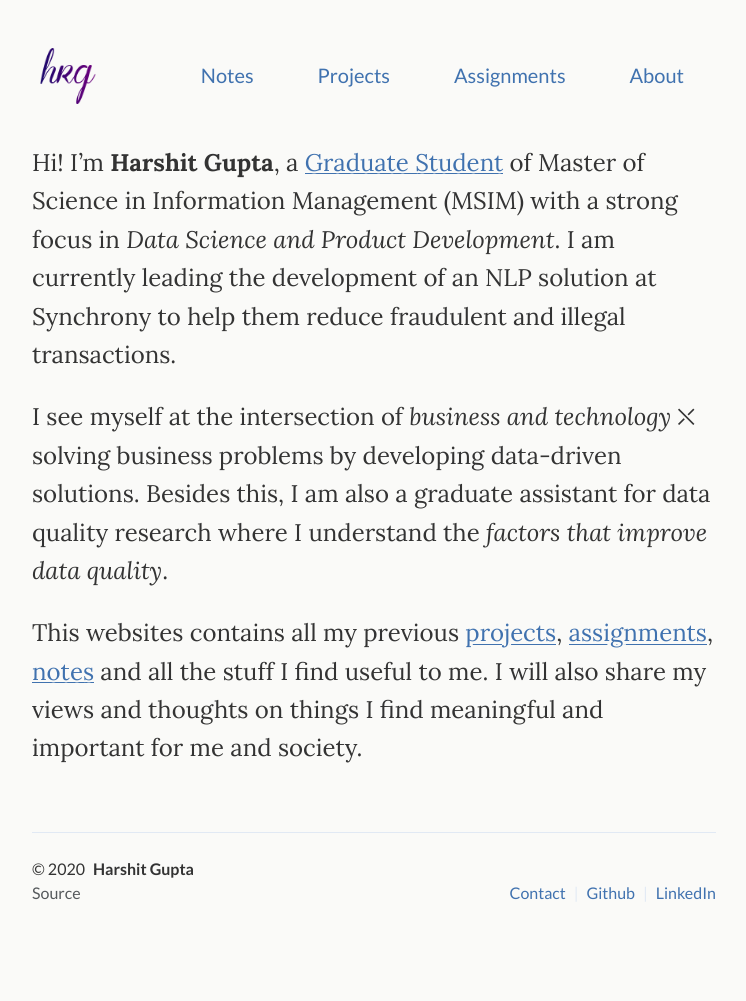
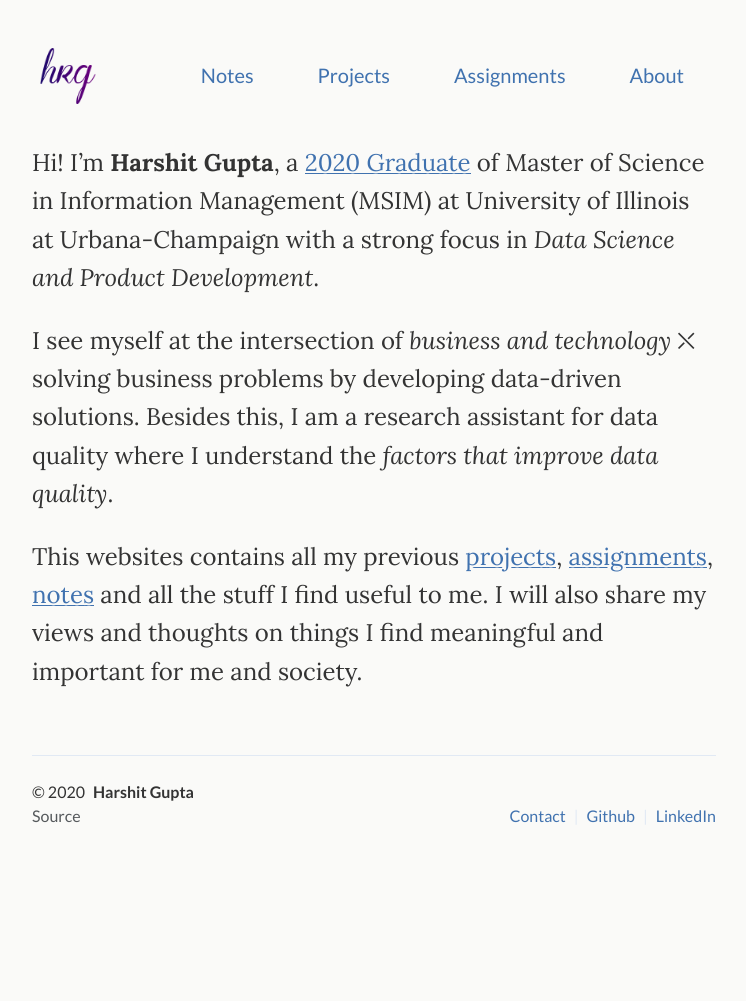
Before and after one commit to hrgupta/hrgupta.github.io, a Jekyll site: the page built from index.md, in a window 1280 px wide. Shown: the whole page, without its empty margins (266-1012 px from the left). Built offline with Jekyll 4.4.1, drawn with Linux system fonts in a browser that asks for light colours; after the commit the page ends 924 px from its top, so only the background shows below that.

Commit message:
update bio

```diff
--- a/index.md
+++ b/index.md
@@ -4,9 +4,10 @@ layout: default
 
 <div class="lead pretty-links">
 
-  Hi! I'm **Harshit Gupta**, a [Graduate Student](about/) of Master of Science in Information Management (MSIM) with a strong focus in *Data Science and Product Development*. I am currently leading the development of an NLP solution at Synchrony to help them reduce fraudulent and illegal transactions.
+  Hi! I'm **Harshit Gupta**, a [2020 Graduate](about/) of Master of Science in Information Management (MSIM) at University of Illinois at Urbana-Champaign with a strong focus in *Data Science and Product Development*.
 
-  I see myself at the intersection of *business and technology* ⛌ solving business problems by developing data-driven solutions. Besides this, I am also a graduate assistant for data quality research where I understand the *factors that improve data quality*.
+  I see myself at the intersection of *business and technology* ⛌ solving business problems by developing data-driven solutions. Besides this, I am a research assistant for data quality where I understand the *factors that improve data quality*.
 
   This websites contains all my previous [projects](projects/), [assignments](assign/), [notes](notes/) and all the stuff I find useful to me. I will also share my views and thoughts on things I find meaningful and important for me and society.
+
 </div>
```
